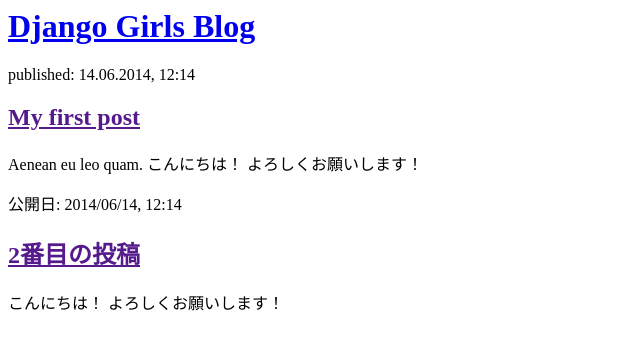
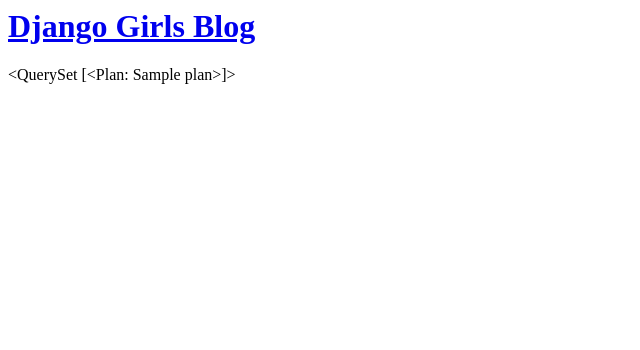
Before and after one commit to kosiannpann/matching_app, a Django app: template merchandise/templates/merchandise/plan_list.html in a window 1280 px wide. Shown: the top 350 px of the page, without its empty margins (0-640 px from the left). Run offline with Django 3.2, Linux system fonts and the light colour scheme; the template is opened without the code that fills it: values that come from a table or form of the project are taken from there, others are empty; tables that the repository leaves empty hold one stand-in row (values such as "Sample post"); parts of the project's set-up code (start-up, migrations or seed data) failed here and were passed over.

Commit message:
plan_list html make

```diff
--- a/merchandise/templates/merchandise/plan_list.html
+++ b/merchandise/templates/merchandise/plan_list.html
@@ -9,17 +9,8 @@
     <h1><a href="/">Django Girls Blog</a></h1>
   </div>
 
-  <div>
-    <p>published: 14.06.2014, 12:14</p>
-    <h2><a href="">My first post</a></h2>
-    <p>Aenean eu leo quam. こんにちは！ よろしくお願いします！ </p>
-  </div>
+  {{ plans }}
 
-  <div>
-    <p>公開日: 2014/06/14, 12:14</p>
-    <h2><a href="">2番目の投稿</a></h2>
-    <p> こんにちは！ よろしくお願いします！ </p>
-  </div>
 </body>
 
 </html>
```
Also changed, not shown: merchandise/views.py (+8 -0 lines).
